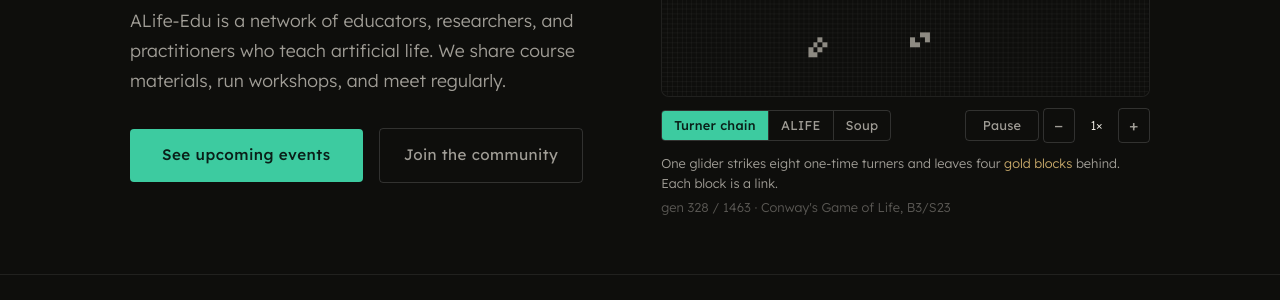
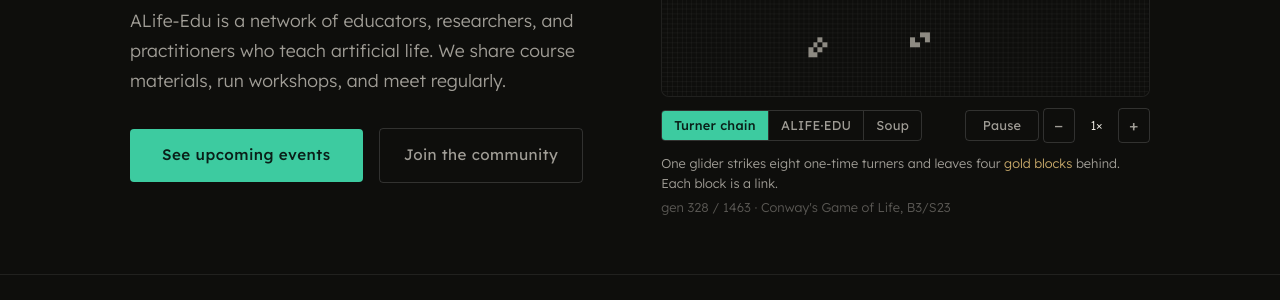
Before and after one commit to alife-edu/alife-edu.github.io, a Jekyll site: the page built from index.html, in a window 1280 px wide and 900 px high. Shown: the part 418-718 px from the top of the window. Built offline with Jekyll 4.4.1, drawn with Linux system fonts in a browser that asks for light colours.

Commit message:
Life panel: label the word scene ALIFE·EDU

```diff
--- a/_includes/life-panel.html
+++ b/_includes/life-panel.html
@@ -17,7 +17,7 @@
   <div class="life-bar">
     <div class="life-tabs" role="tablist" aria-label="Scenes">
       <button type="button" role="tab" data-scene-tab aria-selected="true">Turner chain</button>
-      <button type="button" role="tab" data-scene-tab aria-selected="false" tabindex="-1">ALIFE</button>
+      <button type="button" role="tab" data-scene-tab aria-selected="false" tabindex="-1">ALIFE·EDU</button>
       <button type="button" role="tab" data-scene-tab aria-selected="false" tabindex="-1">Soup</button>
     </div>
     <div class="life-controls" role="group" aria-label="Playback">
@@ -30,7 +30,7 @@
 
   <figcaption class="life-caption">
     <p data-scene-cap="chain">One glider strikes <span data-life="turners">eight</span> one-time turners and leaves four <span class="gold">gold blocks</span> behind. Each block is a link.</p>
-    <p data-scene-cap="alife" hidden><span data-life="gliders">80</span> gliders fly in from outside the panel. Each pair collides into one block, and the blocks spell ALIFE.</p>
+    <p data-scene-cap="alife" hidden><span data-life="gliders">142</span> gliders fly in from outside the panel. Each pair collides into one block, and the blocks spell ALIFE over EDU.</p>
     <p data-scene-cap="soup" hidden>A random 20&times;20 soup, run until it settles. Click or drag to draw cells.
       <span class="life-soup-tools" data-life="soup-tools" hidden>
         <button type="button" data-life="soup-new">New soup</button>
--- a/js/glider-nav.js
+++ b/js/glider-nav.js
@@ -5,8 +5,8 @@
     chain  – one glider ricochets off one-time turners and leaves four 2×2 blocks.
              Each block is swapped for a real <button> the moment it settles, and
              opens a modal with links into the site.
-    spell  – about 80 gliders fly in from outside the panel; each pair collides into
-             one block, and the blocks spell ALIFE.
+    spell  – about 140 gliders fly in from outside the panel; each pair collides into
+             one block, and the blocks spell ALIFE over EDU.
     soup   – a random 20×20 soup that runs until it settles. Click or drag to draw.
 
   The chain and spell scenes were found offline by search and verified by simulation
```
